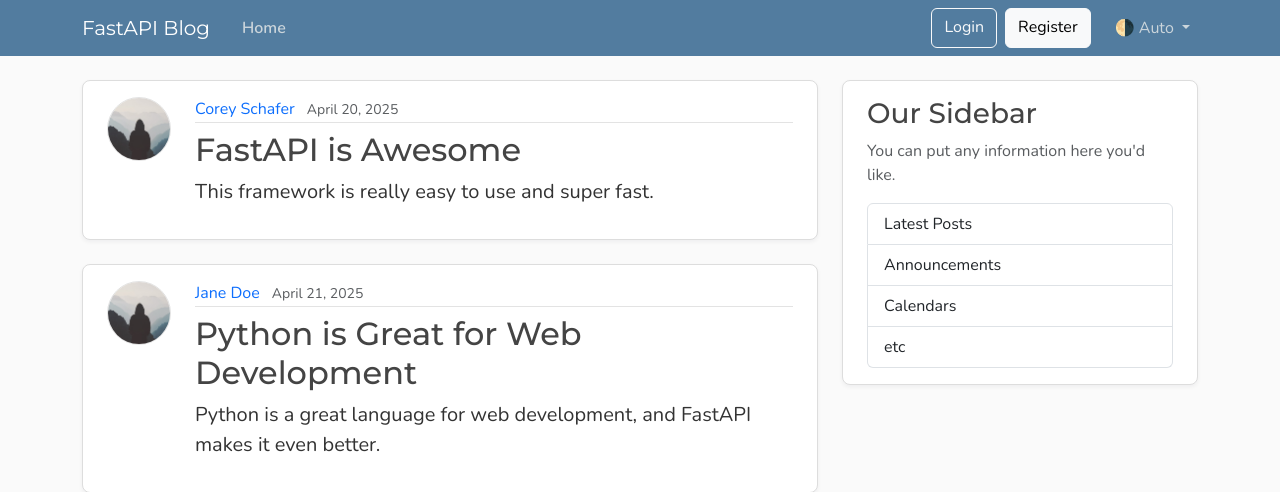
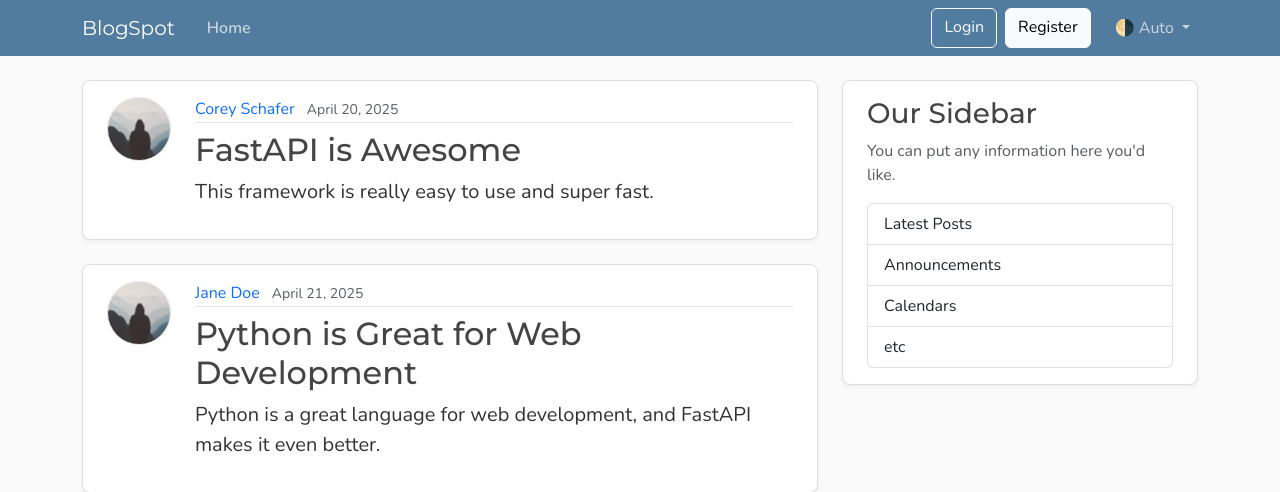
Before and after one commit to tejasvatpt/BlogSpot, a FastAPI app: page / in a window 1280 px wide. Shown: the top 492 px of the page. Run offline with FastAPI, Linux system fonts and the light colour scheme.

Commit message:
Name Change

```diff
--- a/snippets.txt
+++ b/snippets.txt
@@ -1,7 +1,7 @@
 <!DOCTYPE html>
 <html>
   <head>
-    <title>FastAPI Blog</title>
+    <title>BlogSpot</title>
   </head>
   <body>
     <h1>Home Page</h1>
--- a/templates/layout.html
+++ b/templates/layout.html
@@ -6,15 +6,15 @@
 
     <!-- Site Info -->
     {% if title %}
-      <title>FastAPI Blog - {{ title }}</title>
+      <title>BlogSpot - {{ title }}</title>
     {% else %}
-      <title>FastAPI Blog</title>
+      <title>BlogSpot</title>
     {% endif %}
     <meta name="description" content="FastAPI Tutorial">
     <meta name="author" content="Corey Schafer">
 
     <!-- Open Graph Tags: The title of the page for social media sharing. It can match the title tag or be more descriptive. -->
-    <meta property="og:title" content="FastAPI Blog">
+    <meta property="og:title" content="BlogSpot">
 
     <!-- Open Graph Tags: Typically set to "website" for static sites or "article" for content-heavy pages. -->
     <meta property="og:type" content="website">
@@ -71,7 +71,7 @@
       <nav class="navbar navbar-expand-md bg-steel fixed-top"
            data-bs-theme="dark">
         <div class="container">
-          <a class="navbar-brand me-4" href="{{ url_for("home")  }}">FastAPI Blog</a>
+          <a class="navbar-brand me-4" href="{{ url_for("home")  }}">BlogSpot</a>
           <button class="navbar-toggler"
                   type="button"
                   data-bs-toggle="collapse"
```
Also changed, not shown: static/site.webmanifest.
